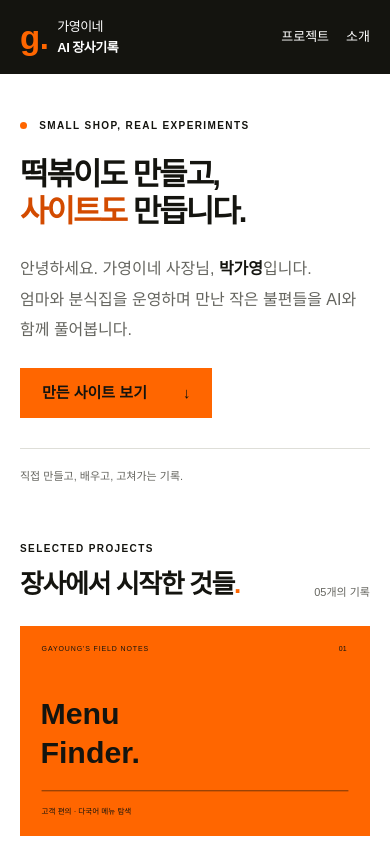
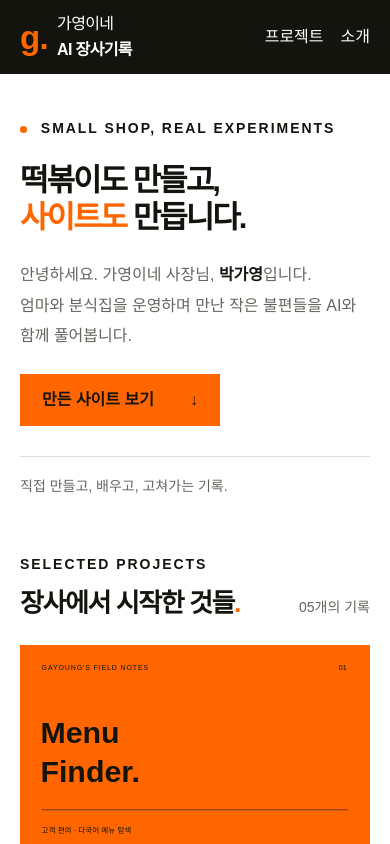
Before and after one commit to pky0704/gayoung-ai-portfolio, a Next.js app: page / in a window 390 px wide. Shown: the top 844 px of the page. Built offline with nearby package versions, Linux system fonts and the light colour scheme; no server answers.

Commit message:
Improve typography and project grid

```diff
--- a/app/layout.tsx
+++ b/app/layout.tsx
@@ -1,5 +1,6 @@
 import type {Metadata} from 'next';
 import Link from 'next/link';
 import './globals.css';
+import './readability.css';
 export const metadata:Metadata={title:{default:'가영이네 AI 장사기록 | 박가영의 웹 포트폴리오',template:'%s | 가영이네 AI 장사기록'},description:'외식업 사장님 박가영이 장사에서 발견한 작은 불편을 AI와 함께 해결하며 직접 만든 웹사이트와 제작 과정을 기록합니다.',icons:{icon:'/favicon.svg'},openGraph:{title:'가영이네 AI 장사기록',description:'떡볶이도 만들고, 사이트도 만듭니다.',locale:'ko_KR',type:'website'}};
 export default function Layout({children}:{children:React.ReactNode}){return <html lang="ko"><body><a className="skip" href="#main">본문 바로가기</a><header className="header"><div className="shell header-inner"><Link className="wordmark" href="/"><span className="mark">g.</span><span>가영이네 <strong>AI 장사기록</strong></span></Link><nav aria-label="주요 메뉴"><Link href="/#projects">프로젝트</Link><Link href="/#about">소개</Link><a className="social-nav" href="https://www.instagram.com/gayoung.ai.note/" target="_blank" rel="noopener noreferrer">Instagram ↗</a></nav></div></header>{children}<footer><div className="shell"><p className="footer-head">작은 가게의 실험은<br/>계속됩니다<span>.</span></p><div className="footer-bottom"><span>가영이네 AI 장사기록 · 박가영</span><a href="https://www.instagram.com/gayoung.ai.note/" target="_blank" rel="noopener noreferrer">@gayoung.ai.note ↗</a><Link href="/admin">관리</Link></div></div></footer></body></html>;}
--- /dev/null
+++ b/app/readability.css
@@ -0,0 +1,60 @@
+/* Readability and responsive gallery overrides. */
+nav,
+.primary,
+.project > p,
+.card-links,
+.text-link,
+.detail > a,
+.detail-actions > a:first-child,
+.field,
+.admin-row p,
+.muted {
+  font-size: 16px;
+}
+
+.eyebrow,
+.hero-caption,
+.project-count,
+.zoom-label,
+.capture figcaption,
+.project-meta,
+.project .status,
+.status,
+.status span,
+.capture-date,
+.story section > span,
+.footer-bottom {
+  font-size: 14px;
+}
+
+.hero h1 span {
+  color: #ff6600;
+}
+
+.project-grid {
+  grid-template-columns: repeat(3, minmax(0, 1fr));
+}
+
+@media (min-width: 768px) and (max-width: 1023px) {
+  .project-grid {
+    grid-template-columns: repeat(2, minmax(0, 1fr));
+  }
+}
+
+@media (max-width: 767px) {
+  .wordmark,
+  nav,
+  .lightbox-bar {
+    font-size: 16px;
+  }
+
+  .eyebrow,
+  .hero-caption,
+  .project-count {
+    font-size: 14px;
+  }
+
+  .project-grid {
+    grid-template-columns: 1fr;
+  }
+}
```
